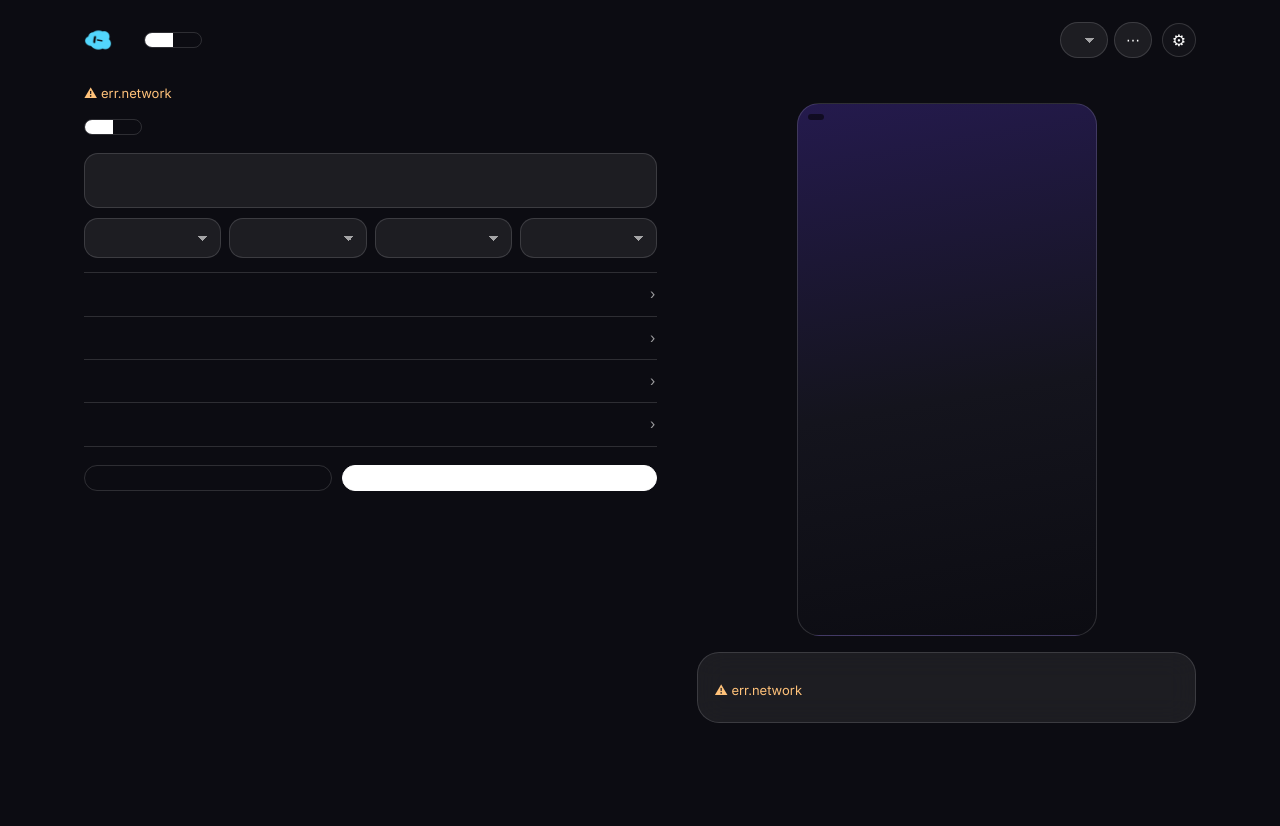
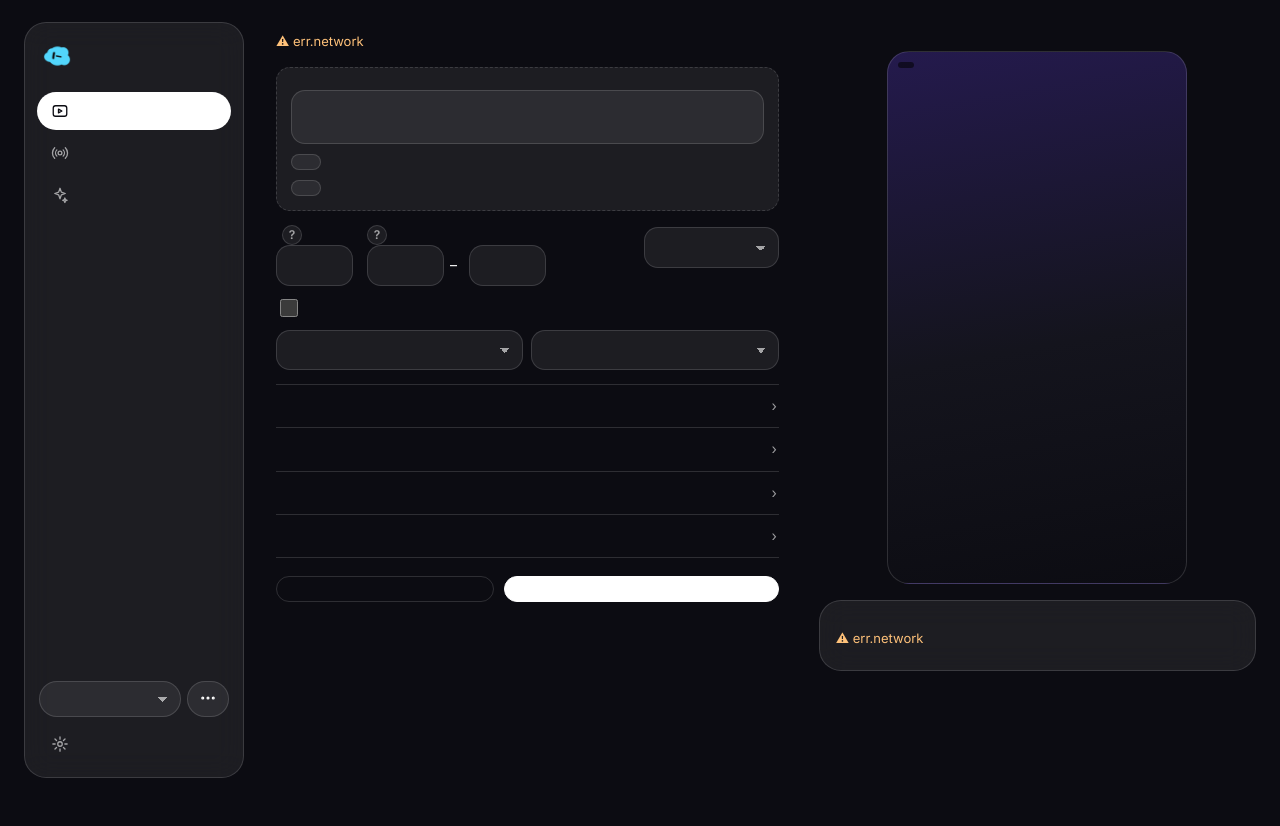
Before and after one commit to okksett/baitd, a Python web app: template src/baitd/web/templates/index.html in a window 1280 px wide. Before the commit the page ends 723 px from the top, so only its background shows below. Run offline with Jinja, Linux system fonts and the light colour scheme; the template is opened without the code that fills it: most values are stand-ins (such as "Sample title", 1, 10 or a date in 2020); lists and menus that the app fills with data are empty.

Commit message:
ui: menú lateral Clips, En vivo y Short con IA
Co-Authored-By: Claude Opus 5.5 <noreply@anthropic.com>

```diff
--- a/src/baitd/web/static/app.css
+++ b/src/baitd/web/static/app.css
@@ -67,39 +67,48 @@ h1, h2, h3, h4 { margin: 0; font-weight: 600; }
         background: var(--cta); color: var(--ctatext); z-index: 10; }
 .skip:focus { top: 12px; }
 
-.app { max-width: 1160px; margin: 0 auto; padding: 22px 24px 48px; }
+.app {
+  max-width: 1400px; margin: 0 auto; padding: 22px 24px 48px;
+  display: grid; grid-template-columns: 220px minmax(0, 1fr); column-gap: 32px; align-items: start;
+}
+.app > :not(.nav) { grid-column: 2; }
 
 /* ---------- header ---------- */
 
-.top { display: flex; align-items: center; justify-content: space-between; flex-wrap: wrap; gap: 10px; margin-bottom: 26px; }
-.brandrow { display: flex; align-items: center; gap: 18px; flex-wrap: wrap; }
-.brand-icon { width: 28px; height: 28px; flex: none; margin-right: -8px; }
+.nav {
+  grid-column: 1; grid-row: 1 / span 10; position: sticky; top: 22px; height: calc(100vh - 44px);
+  display: flex; flex-direction: column; gap: 22px; padding: 18px 12px 14px;
+  background: var(--glass); border: 1px solid var(--glass-line); border-radius: var(--radius); backdrop-filter: blur(14px);
+}
+.brandrow { display: flex; align-items: center; gap: 10px; padding: 0 6px; }
+.brand-icon { width: 28px; height: 28px; flex: none; }
 .brand { font: 400 26px/1 Anton, sans-serif; letter-spacing: .5px; }
-.tabs { display: flex; border: 1px solid var(--line); border-radius: 999px; overflow: hidden; }
-.tabs [role="tab"] { border: 0; background: none; padding: 7px 14px; font-size: 13px; white-space: nowrap; color: var(--muted); }
-.tabs [role="tab"]:hover { color: var(--text); }
-.tabs [role="tab"][aria-selected="true"] { background: var(--cta); color: var(--ctatext); font-weight: 600; }
-.tabs [role="tab"]:focus-visible { outline-offset: -3px; }
+.navtabs { display: flex; flex-direction: column; gap: 4px; }
+.navtabs [role="tab"], .navbtn {
+  display: flex; align-items: center; gap: 10px; width: 100%; padding: 10px 14px; border: 0; border-radius: var(--pill);
+  background: none; color: var(--muted); font-size: 14px; text-align: left; white-space: nowrap;
+}
+.navtabs [role="tab"]:hover, .navbtn:hover { color: var(--text); background: var(--glass); }
+.navtabs [role="tab"][aria-selected="true"] { background: var(--cta); color: var(--ctatext); font-weight: 600; }
+.navtabs svg, .navbtn svg { flex: none; }
 .brand em { font: italic 400 28px/1 "Instrument Serif", serif; letter-spacing: 0; color: var(--b1); margin-left: 4px; }
-.tools { display: flex; gap: 10px; align-items: center; flex-wrap: wrap; }
-.profile { position: relative; display: flex; gap: 6px; }
+.tools { margin-top: auto; display: flex; flex-direction: column; gap: 8px; }
+.profile { position: relative; display: flex; gap: 6px; padding: 0 2px; }
 .pill {
   border: 1px solid var(--line); border-radius: var(--pill); padding: 7px 14px;
   color: var(--text); background: var(--glass); white-space: nowrap;
 }
 select.pill { appearance: none; padding-right: 30px; max-width: 220px; text-overflow: ellipsis; }
+.nav select.pill { flex: 1; min-width: 0; max-width: none; }
 .icon-btn { padding: 7px 11px; line-height: 1; }
 .menu {
   position: absolute; top: calc(100% + 6px); right: 0; z-index: 5; min-width: 180px;
   display: flex; flex-direction: column; padding: 6px; border-radius: 12px;
   background: var(--dialog); border: 1px solid var(--line); box-shadow: 0 12px 30px rgba(0, 0, 0, .35);
 }
+.nav .menu { top: auto; bottom: calc(100% + 6px); left: 0; right: auto; }
 .menu button { text-align: left; border: 0; background: none; padding: 9px 12px; border-radius: 8px; }
 .menu button:hover:not(:disabled), .menu button:focus-visible { background: var(--line); }
-.gear {
-  width: 34px; height: 34px; border-radius: 50%; border: 1px solid var(--line);
-  display: grid; place-items: center; background: rgba(255, 255, 255, .03); padding: 0; font-size: 16px;
-}
 
 /* ---------- layout ---------- */
 
--- a/src/baitd/web/templates/index.html
+++ b/src/baitd/web/templates/index.html
@@ -13,21 +13,22 @@
 <a class="skip" href="#head" data-i18n="skip">{{ t("skip") }}</a>
 <div class="app">
 
-<header class="top">
+<aside class="nav">
   <div class="brandrow">
     <img class="brand-icon" src="/static/icon.png" alt="" width="28" height="28">
     <h1 class="brand"><span data-i18n="brand.a">{{ t("brand.a") }}</span><em data-i18n="brand.b">{{ t("brand.b") }}</em></h1>
-    <div class="tabs" role="tablist" data-i18n-aria="tabs.label" aria-label='{{ t("tabs.label") }}'>
-      <button type="button" role="tab" id="tab-short" aria-selected="true" aria-controls="panel-short" data-tab="short" data-i18n="tab.short">{{ t("tab.short") }}</button>
-      <button type="button" role="tab" id="tab-clip" aria-selected="false" aria-controls="panel-clip" data-tab="clip" tabindex="-1" data-i18n="tab.clip">{{ t("tab.clip") }}</button>
-    </div>
   </div>
+  <nav class="navtabs" role="tablist" aria-orientation="vertical" data-i18n-aria="nav.label" aria-label='{{ t("nav.label") }}'>
+      <button type="button" role="tab" id="nav-clips" aria-selected="true" aria-controls="panel-clip" data-view="clips"><svg viewBox="0 0 24 24" width="18" height="18" fill="none" stroke="currentColor" stroke-width="1.75" stroke-linecap="round" stroke-linejoin="round" aria-hidden="true"><rect x="3" y="5" width="18" height="14" rx="3"/><path d="m10 9.5 4.5 2.5-4.5 2.5z"/></svg><span data-i18n="nav.clips">{{ t("nav.clips") }}</span></button>
+      <button type="button" role="tab" id="nav-live" aria-selected="false" aria-controls="panel-clip" data-view="live" tabindex="-1"><svg viewBox="0 0 24 24" width="18" height="18" fill="none" stroke="currentColor" stroke-width="1.75" stroke-linecap="round" stroke-linejoin="round" aria-hidden="true"><circle cx="12" cy="12" r="2.5"/><path d="M7.8 7.8a6 6 0 0 0 0 8.4M16.2 7.8a6 6 0 0 1 0 8.4M4.9 4.9a10 10 0 0 0 0 14.2M19.1 4.9a10 10 0 0 1 0 14.2"/></svg><span data-i18n="nav.live">{{ t("nav.live") }}</span></button>
+      <button type="button" role="tab" id="nav-short" aria-selected="false" aria-controls="panel-short" data-view="short" tabindex="-1"><svg viewBox="0 0 24 24" width="18" height="18" fill="none" stroke="currentColor" stroke-width="1.75" stroke-linecap="round" stroke-linejoin="round" aria-hidden="true"><path d="m12 3 1.8 5.2L19 10l-5.2 1.8L12 17l-1.8-5.2L5 10l5.2-1.8zM18.5 16l.8 2.2 2.2.8-2.2.8-.8 2.2-.8-2.2-2.2-.8 2.2-.8z"/></svg><span data-i18n="nav.short">{{ t("nav.short") }}</span></button>
+  </nav>
   <div class="tools">
     <div class="profile">
       <label class="sr-only" for="profile" data-i18n="profile.label">{{ t("profile.label") }}</label>
       <select id="profile" class="pill"></select>
       <button type="button" id="profile-menu-btn" class="pill icon-btn" aria-haspopup="menu" aria-expanded="false"
-              aria-controls="profile-menu" data-i18n-aria="profile.actions" aria-label='{{ t("profile.actions") }}'>⋯</button>
+              aria-controls="profile-menu" data-i18n-aria="profile.actions" aria-label='{{ t("profile.actions") }}'><svg viewBox="0 0 24 24" width="18" height="18" fill="none" stroke="currentColor" stroke-width="1.75" stroke-linecap="round" stroke-linejoin="round" aria-hidden="true"><circle cx="5" cy="12" r="1.2"/><circle cx="12" cy="12" r="1.2"/><circle cx="19" cy="12" r="1.2"/></svg></button>
       <div id="profile-menu" class="menu" role="menu" hidden>
         <button type="button" role="menuitem" data-profile-act="new" data-i18n="profile.new">{{ t("profile.new") }}</button>
         <button type="button" role="menuitem" data-profile-act="duplicate" data-i18n="profile.duplicate">{{ t("profile.duplicate") }}</button>
@@ -35,10 +36,9 @@
         <button type="button" role="menuitem" data-profile-act="delete" data-i18n="profile.delete">{{ t("profile.delete") }}</button>
       </div>
     </div>
-    <button type="button" id="open-settings" class="gear" data-i18n-aria="settings.open" aria-label='{{ t("settings.open") }}'
-            data-i18n-title="settings.open" title='{{ t("settings.open") }}'>⚙</button>
+    <button type="button" id="open-settings" class="navbtn"><svg viewBox="0 0 24 24" width="18" height="18" fill="none" stroke="currentColor" stroke-width="1.75" stroke-linecap="round" stroke-linejoin="round" aria-hidden="true"><circle cx="12" cy="12" r="3"/><path d="M12 2.5v3M12 18.5v3M2.5 12h3M18.5 12h3M5.3 5.3l2.1 2.1M16.6 16.6l2.1 2.1M18.7 5.3l-2.1 2.1M7.4 16.6l-2.1 2.1"/></svg><span data-i18n="settings.open">{{ t("settings.open") }}</span></button>
   </div>
-</header>
+</aside>
 <div id="update-bar" class="update-bar" role="status" hidden>
   <span id="update-text"></span>
   <button type="button" id="update-install" class="b2" hidden data-i18n="update.install">{{ t("update.install") }}</button>
@@ -49,7 +49,7 @@
 <p id="live-alert" class="err app-alert" role="alert" hidden></p>
 
 <main class="grid">
-  <section class="form" id="panel-short" role="tabpanel" aria-labelledby="tab-short">
+  <section class="form" id="panel-short" role="tabpanel" aria-labelledby="nav-short">
     <h2 class="head" id="head" tabindex="-1"><span data-i18n="head.a">{{ t("head.a") }}</span> <em data-i18n="head.b">{{ t("head.b") }}</em></h2>
 
     <fieldset class="seg">
@@ -207,15 +207,10 @@
     </section>
   </section>
 
-  <section class="form-clip" id="panel-clip" role="tabpanel" aria-labelledby="tab-clip" hidden>
+  <section class="form-clip" id="panel-clip" role="tabpanel" aria-labelledby="nav-clips" hidden>
     <h2 class="head" id="clip-head" tabindex="-1"><span data-i18n="clip.head_a">{{ t("clip.head_a") }}</span> <em data-i18n="clip.head_b">{{ t("clip.head_b") }}</em></h2>
 
-    <div class="subtabs" role="tablist" data-i18n-aria="live.subtabs" aria-label='{{ t("live.subtabs") }}'>
-      <button type="button" role="tab" id="subtab-video" aria-selected="true" aria-controls="panel-video" data-subtab="video" data-i18n="live.tab_video">{{ t("live.tab_video") }}</button>
-      <button type="button" role="tab" id="subtab-live" aria-selected="false" aria-controls="panel-live" data-subtab="live" tabindex="-1" data-i18n="live.tab_live">{{ t("live.tab_live") }}</button>
-    </div>
-
-    <div id="panel-video" role="tabpanel" aria-labelledby="subtab-video">
+    <div id="panel-video">
     <div class="drop" id="drop">
       <p class="drop-title" data-i18n="clip.drop">{{ t("clip.drop") }}</p>
       <label class="sr-only" for="c-url" data-i18n="clip.url_label">{{ t("clip.url_label") }}</label>
@@ -418,7 +413,7 @@
     </section>
     </div>
 
-    <div id="panel-live" role="tabpanel" aria-labelledby="subtab-live" hidden>
+    <div id="panel-live" hidden>
       <section class="live-block" aria-labelledby="live-channels-title">
         <h3 class="live-h" id="live-channels-title" data-i18n="live.channels">{{ t("live.channels") }}</h3>
         <p class="hint" data-i18n="live.channels_hint">{{ t("live.channels_hint") }}</p>
```
Also changed, not shown: other parts of src/baitd/web/static/app.css (+16 -12 lines), src/baitd/web/static/app.js (+35 -43 lines), src/baitd/web/static/i18n/en.json (+4 -9 lines), src/baitd/web/static/i18n/es.json (+4 -9 lines), tests/test_server.py (+13 -12 lines).
